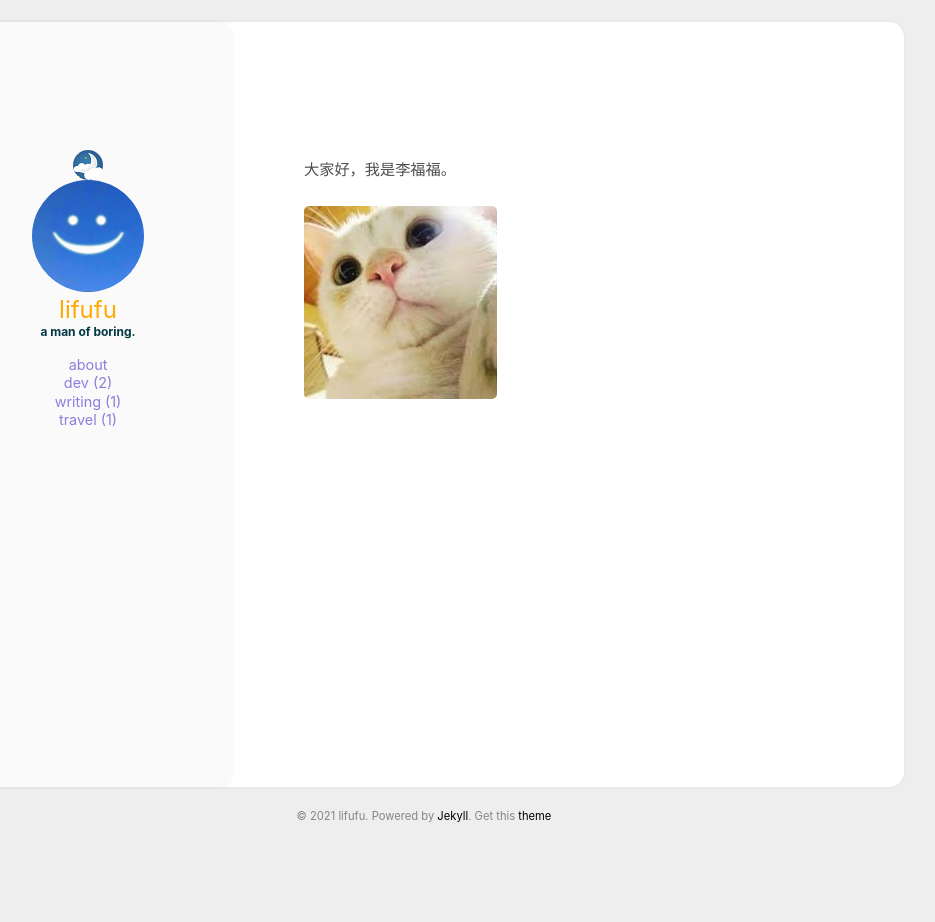
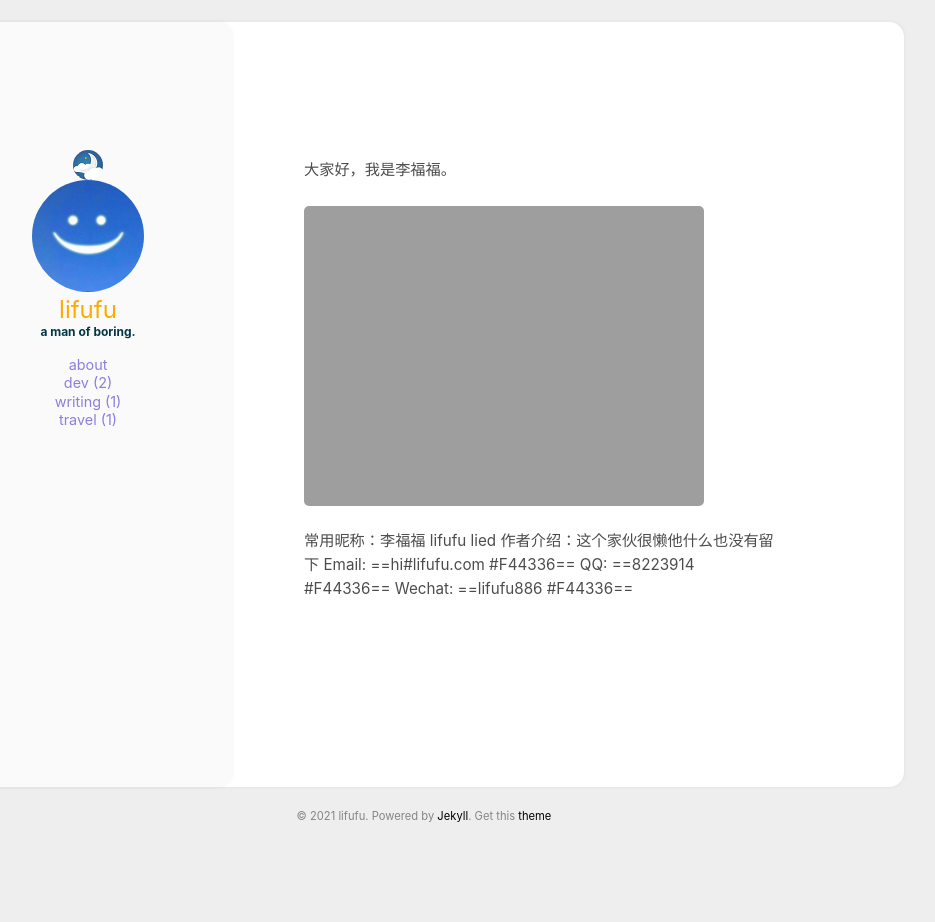
Before and after one commit to lifufu/lifufu.github.io, a Jekyll site: the page built from aboutme.html, in a window 1280 px wide. Shown: the whole page, without its empty margins (216-1151 px from the left). Built offline with Jekyll 4.4.1, drawn with Linux system fonts in a browser that asks for light colours.

Commit message:
修改文件: aboutme.html

```diff
--- a/aboutme.html
+++ b/aboutme.html
@@ -7,7 +7,13 @@ layout: page
         <p>
             大家好，我是李福福。
             <br><br>
-            <img src="https://lifufu.github.io/assets/img/cat.jpg">
+            <img src="https://lifufu.github.io/assets/img/lifufu.jpg">
         </p>
+常用昵称：李福福 lifufu lied
+作者介绍：这个家伙很懒他什么也没有留下
+
+Email: ==hi#lifufu.com #F44336==
+QQ: ==8223914 #F44336==
+Wechat: ==lifufu886 #F44336==
     </div>
 </section>
```
